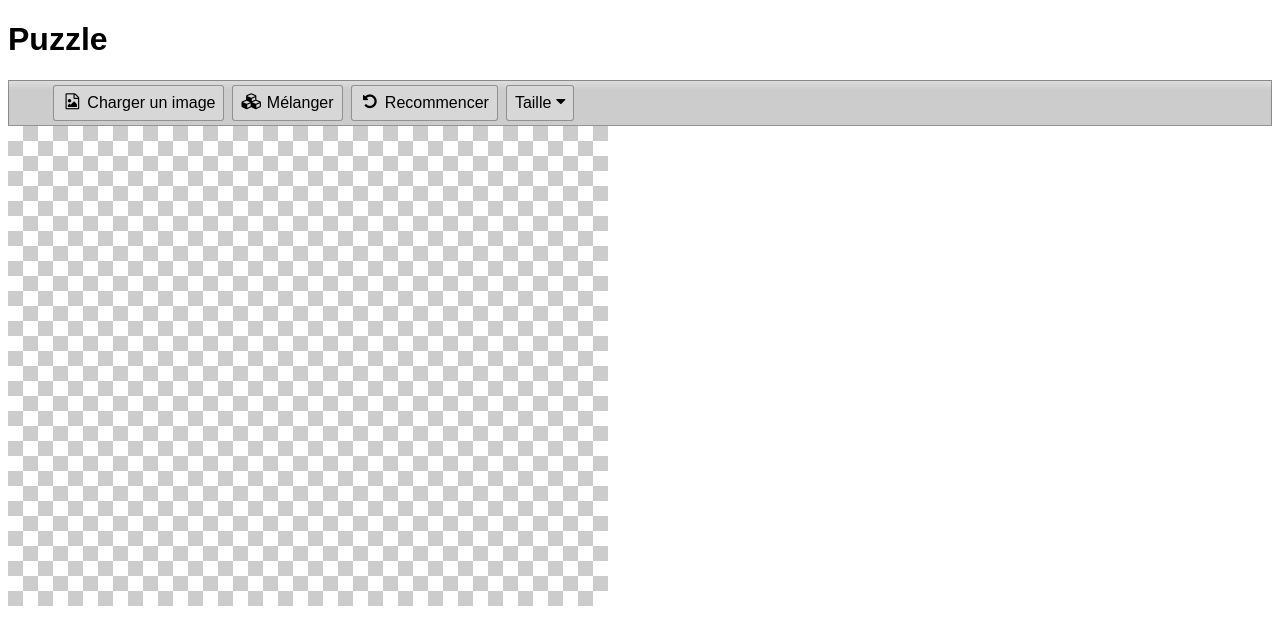
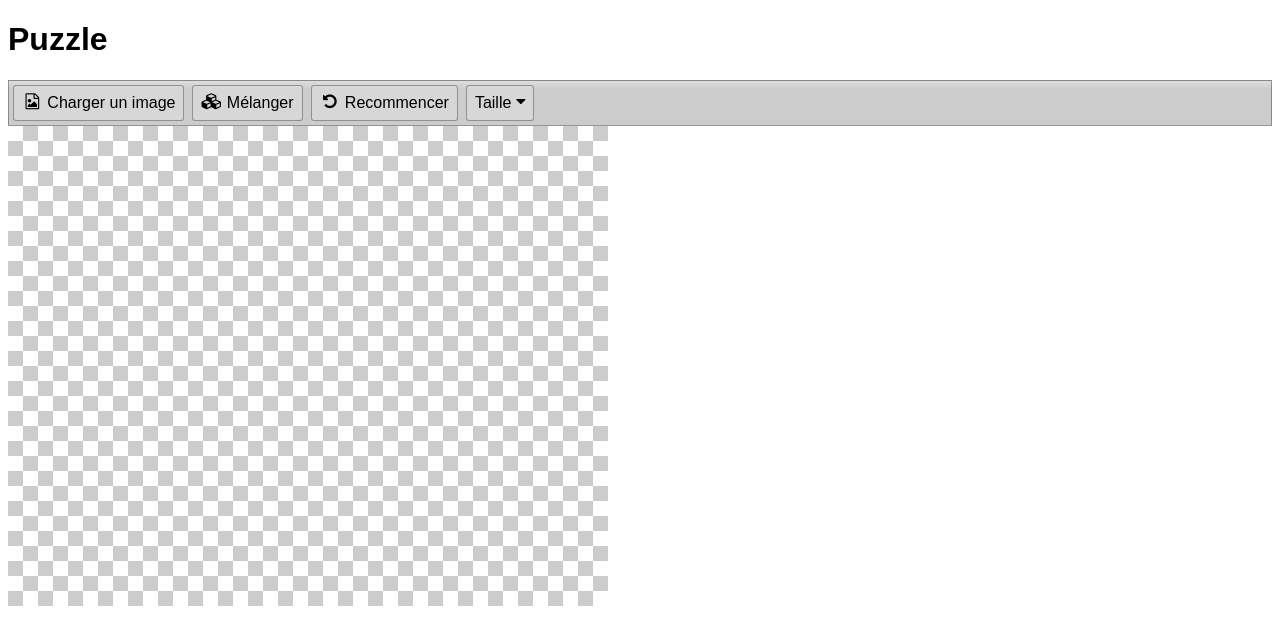
Before and after one commit to IonPostglacial/puzzle, a plain HTML site: page index.html in a window 1280 px wide. Drawn offline with Linux system fonts and the light colour scheme.

Commit message:
Simplfy html.

```diff
--- a/index.html
+++ b/index.html
@@ -117,17 +117,16 @@
       </script>
   <body id="puzzle-game">
     <h1>Puzzle</h1>
-    <ul class="tool-box">
-      <li class="tool"><a id="load-image" class="btn">
+    <div class="tool-box">
+      <a id="load-image" class="btn">
         <i class="fa fa-pull-left fa-fw fa-file-image-o"></i>Charger un image
-      </a></li>
-      <li class="tool"><a id="shuffle" class="btn">
+      </a>
+      <a id="shuffle" class="btn">
         <i class="fa fa-pull-left fa-fw fa-cubes"></i>Mélanger
-      </a></li>
-      <li class="tool"><a id="restart" class="btn">
+      </a>
+      <a id="restart" class="btn">
         <i class="fa fa-pull-left fa-fw fa-undo"></i>Recommencer
-      </a></li>
-      <li class="tool">
+      </a>
       <label class="popover btn">
         <input type="checkbox" /><span><i class="fa fa-pull-right fa-caret-down"></i>Taille</span>
         <div class="popover-panel" >
@@ -141,8 +140,7 @@
           </table>
         </div>
       </label>
-      </li>
-    </ul>
+    </div>
     <canvas id="puzzle-img" class="centered checkboard" width="600" height="480"></canvas>
   </body>
 </html>
```
Lines whose indentation alone changed are shown as unchanged.
